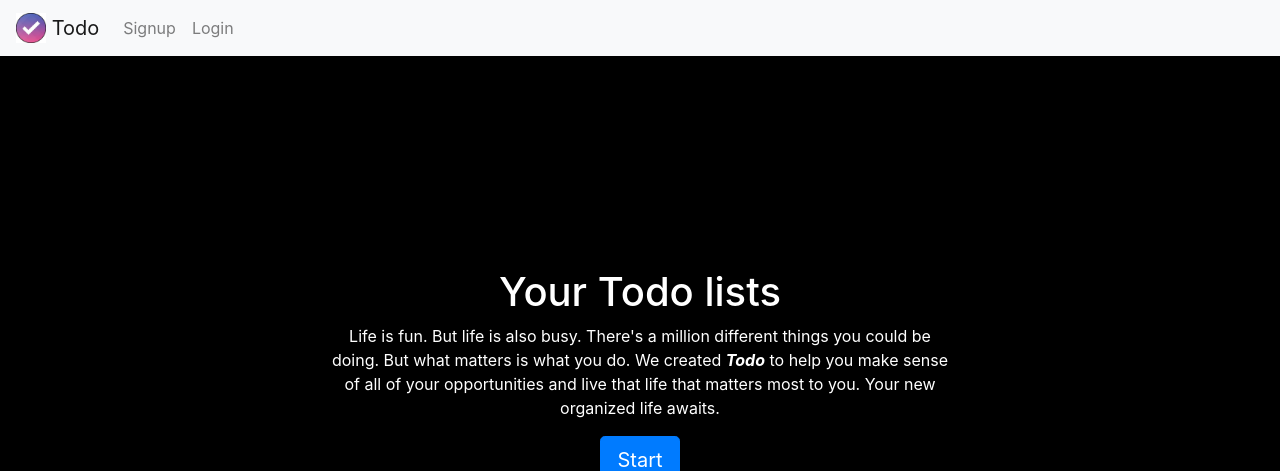
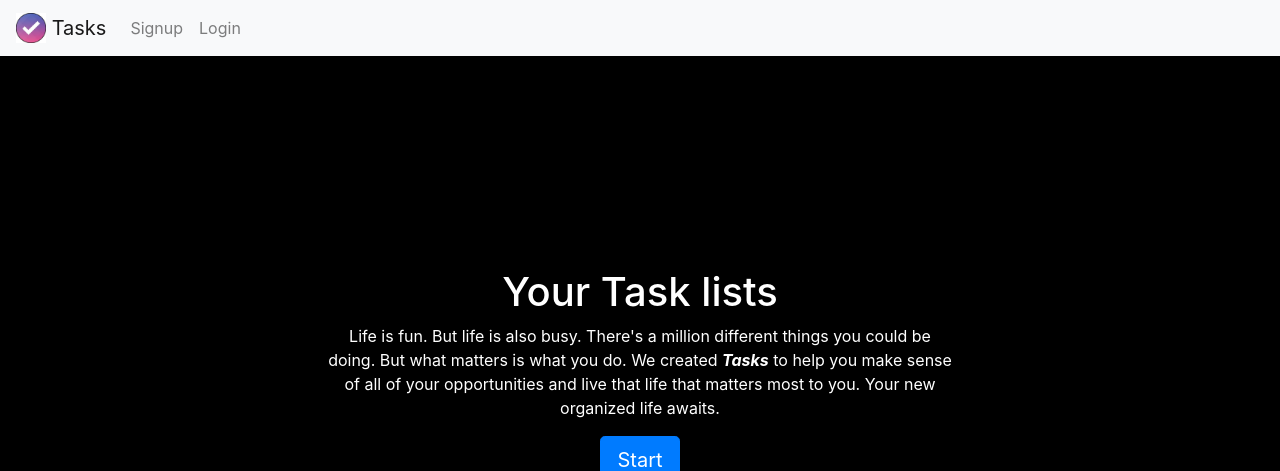
Before and after one commit to devasenan134/tasks, a Django app: page / in a window 1280 px wide. Shown: the top 471 px of the page. Run offline with Django 3.2, Linux system fonts and the light colour scheme; some libraries are stand-ins or nearby versions.

Commit message:
First commit

```diff
--- a/todo/templates/todo/base.html
+++ b/todo/templates/todo/base.html
@@ -14,14 +14,14 @@
         integrity="sha384-9aIt2nRpC12Uk9gS9baDl411NQApFmC26EwAOH8WgZl5MYYxFfc+NcPb1dKGj7Sk" crossorigin="anonymous">
 
     <link rel="icon" type="image/png" href="{% static '/todo/todo_icon.png' %}" style="width:max-content;">
-    <title>Todo</title>
+    <title>Tasks</title>
 </head>
 
 <body style="background-color: black; color: white;">
 
     <nav class="navbar navbar-expand-lg navbar-light bg-light" style="color:black ;">
         <a class="navbar-brand" href="{% url 'home' %}">
-            <img src="{% static 'todo/todo_icon.png' %}" width="30" height="30" class="d-inline-block align-top" alt=""> <span> Todo</span>
+            <img src="{% static 'todo/todo_icon.png' %}" width="30" height="30" class="d-inline-block align-top" alt=""> <span> Tasks</span>
         </a>
         <button class="navbar-toggler" type="button" data-toggle="collapse" data-target="#navbarSupportedContent"
             aria-controls="navbarSupportedContent" aria-expanded="false" aria-label="Toggle navigation">
--- a/todo/templates/todo/home.html
+++ b/todo/templates/todo/home.html
@@ -9,9 +9,9 @@
 <br>
 <div class="row justify-content-center mt-5">
     <div class="col-md-7 text-center">
-        <h1>Your Todo lists</h1>
+        <h1>Your Task lists</h1>
         <p>Life is fun. But life is also busy. There's a million different things you could be doing. But what matters
-            is what you do. We created <b><i>Todo</i></b> to help you make sense of all of your opportunities
+            is what you do. We created <b><i>Tasks</i></b> to help you make sense of all of your opportunities
             and live that life that matters most to you. Your new organized life awaits.</p>
         {% if user.is_authenticated %}
             <a role="button" class="btn btn-primary btn-lg" href="{% url 'currenttodos' %}">Start</a>
```
